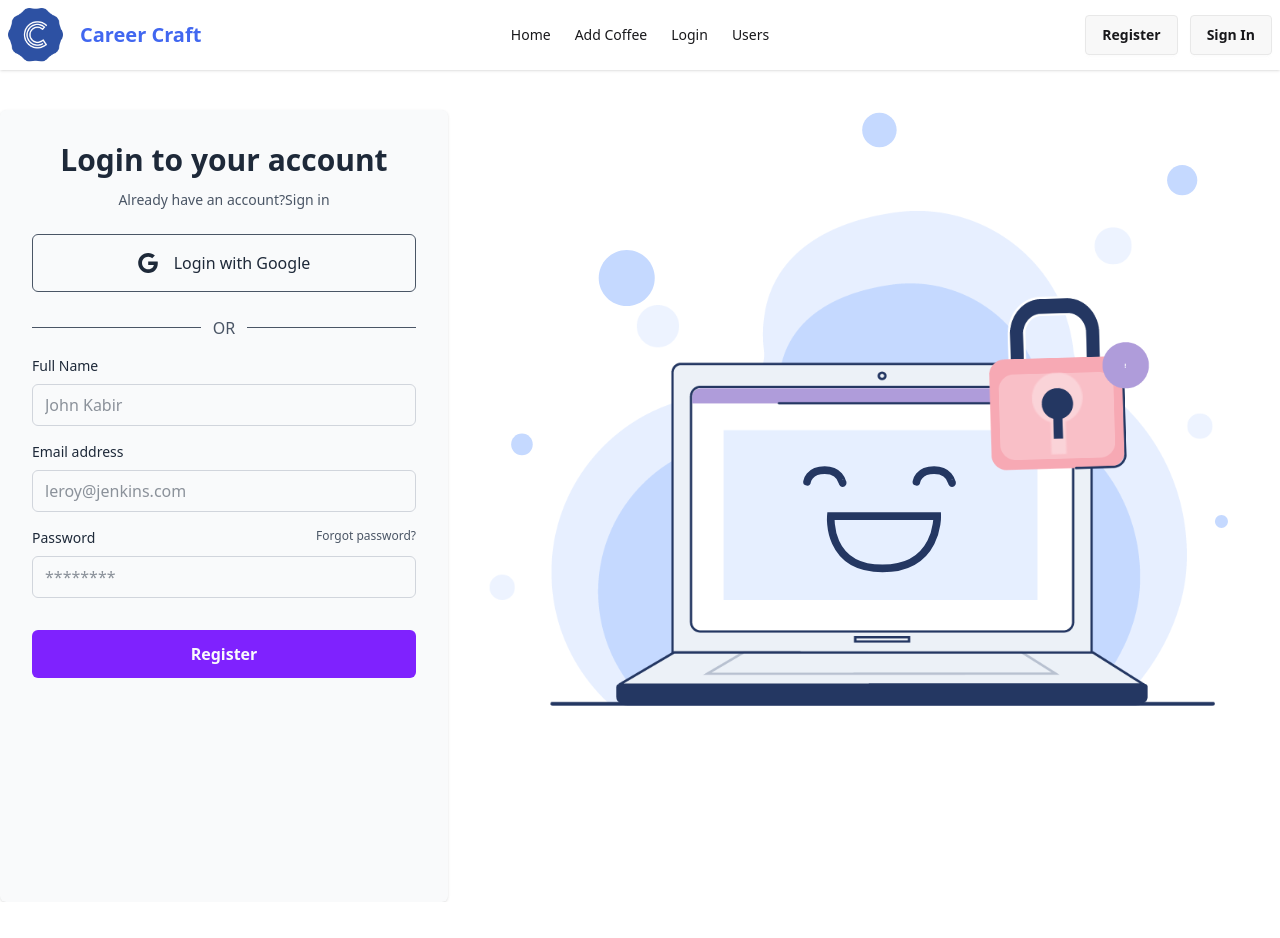
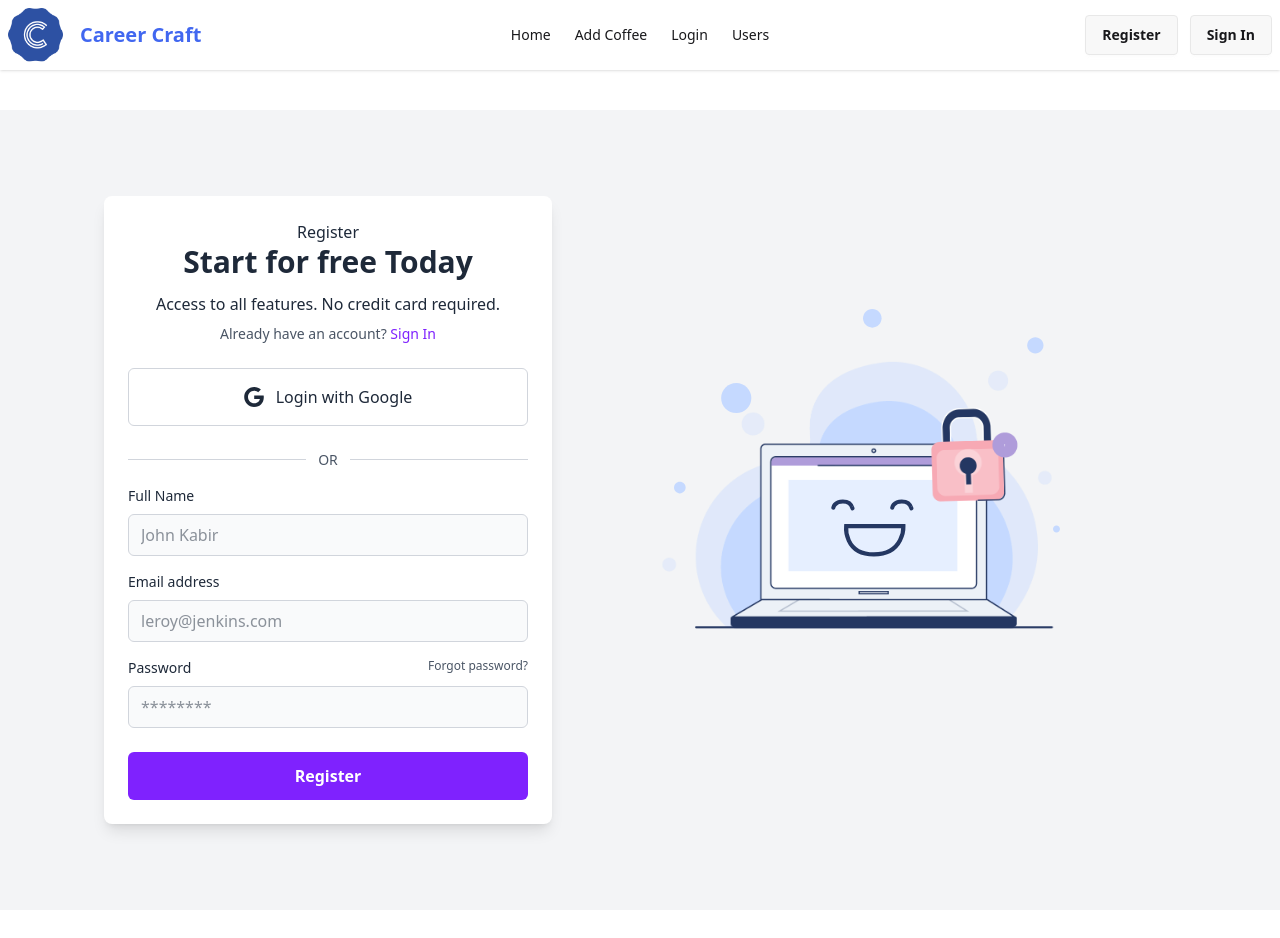
Before and after one commit to abrarasif11/Career-Craft-Client, a React (Vite) app: page /register in a window 1280 px wide. Shown: the top 938 px of the page. Before the commit the page ends 902 px from the top, so only its background shows below. Built offline with nearby package versions, Linux system fonts and the light colour scheme.

Commit message:
use lottie files

```diff
--- a/src/Pages/Register/Register.jsx
+++ b/src/Pages/Register/Register.jsx
@@ -1,36 +1,45 @@
 import Lottie from "lottie-react";
 import React from "react";
 import registerLottieData from "../../assets/Lottie/register.json.json";
+
 const Register = () => {
-    const handleRegister = e => {
+  const handleRegister = (e) => {
     e.preventDefault();
     const form = e.target;
     const name = form.name.value;
     const email = form.email.value;
     const password = form.password.value;
     console.log(name, email, password);
-    }
+  };
+
   return (
-    <div className="flex">
-      <div className="w-full max-w-md mt-10 p-4 rounded-md shadow sm:p-8 bg-gray-50 text-gray-800">
-        <h2 className="mb-3 text-3xl font-semibold text-center">
-          Login to your account
+    <div className="flex flex-col-reverse md:flex-row items-center mt-10 mb-10 justify-center min-h-screen px-4 py-10 bg-gray-100">
+      {/* Form Section */}
+      <div className="w-full max-w-md p-6 rounded-lg shadow-lg bg-white text-gray-800">
+        <p className="text-center font-medium">Register</p>
+        <h2 className="mb-3 text-2xl md:text-3xl font-semibold text-center">
+          Start for free Today
         </h2>
+        <p className="text-center mb-2 text-sm md:text-base">
+          Access to all features. No credit card required.
+        </p>
         <p className="text-sm text-center text-gray-600">
           Already have an account?
           <a
             href="#"
             rel="noopener noreferrer"
-            className="focus:underline hover:underline"
+            className="focus:underline hover:underline text-violet-600"
           >
-             Sign in
+            <span> Sign In</span>
           </a>
         </p>
-        <div className="my-6 space-y-4">
+
+        {/* Google Button */}
+        <div className="my-6">
           <button
             aria-label="Login with Google"
             type="button"
-            className="flex items-center justify-center w-full p-4 space-x-4 border rounded-md focus:ring-2 focus:ring-offset-1 border-gray-600 focus:ring-violet-600"
+            className="flex items-center justify-center w-full p-3 md:p-4 space-x-3 border rounded-md focus:ring-2 focus:ring-offset-1 border-gray-300 focus:ring-violet-600"
           >
             <svg
               xmlns="http://www.w3.org/2000/svg"
@@ -42,25 +51,32 @@ const Register = () => {
             <p>Login with Google</p>
           </button>
         </div>
+
+        {/* Divider */}
         <div className="flex items-center w-full my-4">
-          <hr className="w-full text-gray-600" />
-          <p className="px-3 text-gray-600">OR</p>
-          <hr className="w-full text-gray-600" />
+          <hr className="w-full border-gray-300" />
+          <p className="px-3 text-gray-600 text-sm">OR</p>
+          <hr className="w-full border-gray-300" />
         </div>
-        <form onSubmit={handleRegister} noValidate="" action="" className="space-y-8">
+
+        {/* Form */}
+        <form onSubmit={handleRegister} className="space-y-6">
           <div className="space-y-4">
+            {/* Full Name */}
             <div className="space-y-2">
-              <label htmlFor="email" className="block text-sm">
+              <label htmlFor="name" className="block text-sm">
                 Full Name
               </label>
               <input
-                type="email"
+                type="text"
                 name="name"
-                id="email"
+                id="name"
                 placeholder="John Kabir"
                 className="w-full px-3 py-2 border rounded-md border-gray-300 bg-gray-50 text-gray-800 focus:border-violet-600"
               />
             </div>
+
+            {/* Email */}
             <div className="space-y-2">
               <label htmlFor="email" className="block text-sm">
                 Email address
@@ -73,13 +89,14 @@ const Register = () => {
                 className="w-full px-3 py-2 border rounded-md border-gray-300 bg-gray-50 text-gray-800 focus:border-violet-600"
               />
             </div>
+
+            {/* Password */}
             <div className="space-y-2">
               <div className="flex justify-between">
                 <label htmlFor="password" className="text-sm">
                   Password
                 </label>
                 <a
-                  rel="noopener noreferrer"
                   href="#"
                   className="text-xs hover:underline text-gray-600"
                 >
@@ -95,16 +112,20 @@ const Register = () => {
               />
             </div>
           </div>
+
+          {/* Submit Button */}
           <button
-            type="button"
-            className="w-full px-8 py-3 font-semibold rounded-md bg-violet-600 text-gray-50"
+            type="submit"
+            className="w-full px-6 py-3 font-semibold rounded-md bg-violet-600 text-white hover:bg-violet-700 transition"
           >
             Register
           </button>
         </form>
       </div>
-      <div className="">
-        <Lottie animationData={registerLottieData}></Lottie>
+
+      {/* Lottie Animation */}
+      <div className="w-full md:w-1/2 flex justify-center items-center mb-8 md:mb-0">
+        <Lottie animationData={registerLottieData} className="max-w-xs md:max-w-md" />
       </div>
     </div>
   );
```
Lines whose indentation alone changed are shown as unchanged.
